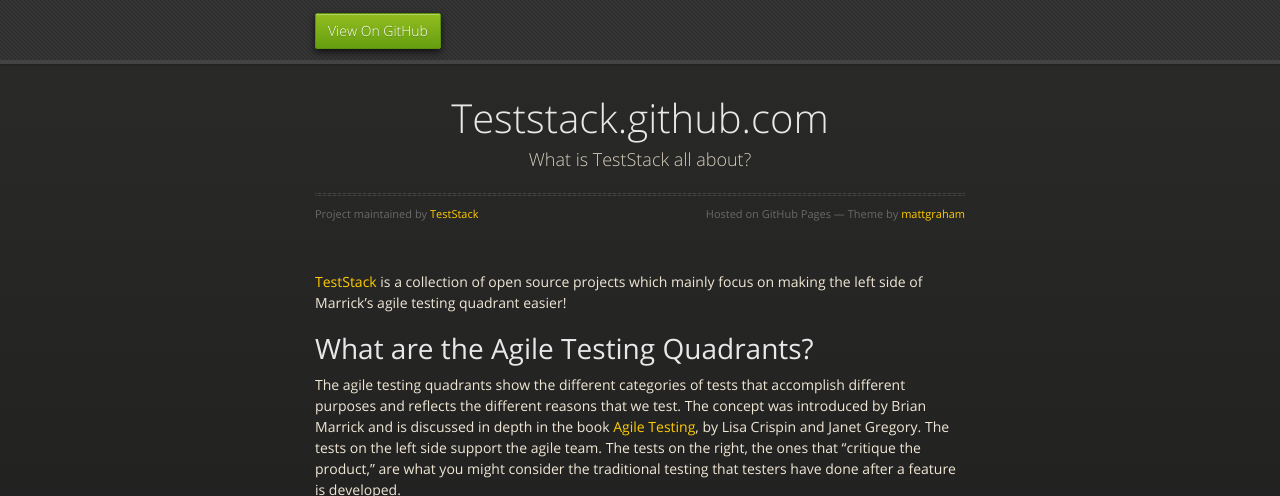
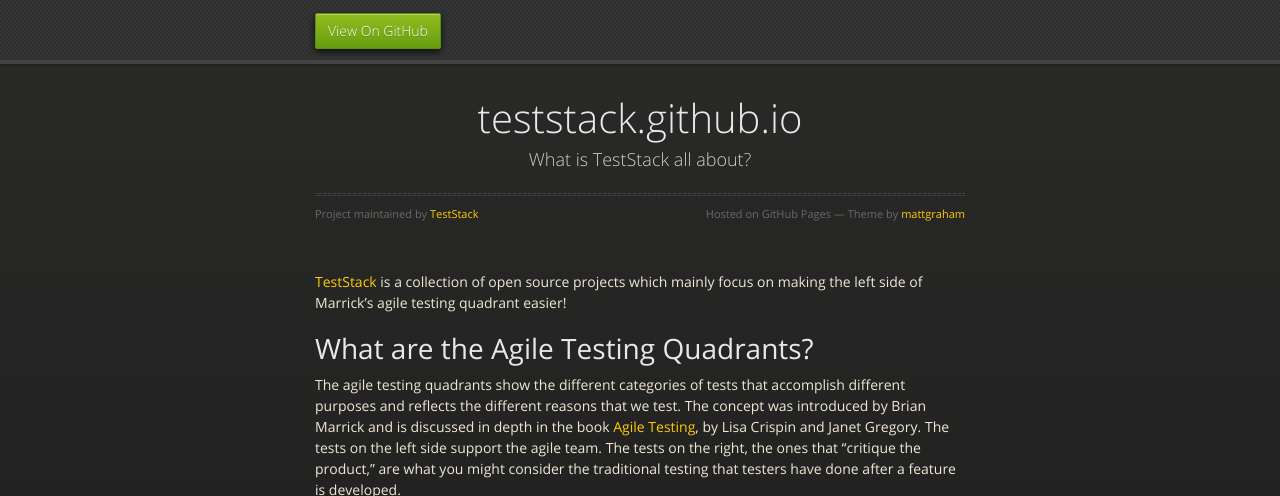
Before and after one commit to TestStack/teststack.github.com, a Jekyll site: the page index.html, which Jekyll copies as it is, in a window 1280 px wide and 900 px high, cut to the strip 0-496 px from the top of the window. Built offline with Jekyll 4.4.1, drawn with Linux system fonts in a browser that asks for light colours; nearby versions of some CDN libraries.

Commit message:
Update index.html

```diff
--- a/index.html
+++ b/index.html
@@ -28,7 +28,7 @@
 
       <section>
         <div id="title">
-          <h1>Teststack.github.com</h1>
+          <h1>teststack.github.io</h1>
           <p>What is TestStack all about?</p>
           <hr>
           <span class="credits left">Project maintained by <a href="https://github.com/TestStack">TestStack</a></span>
```
